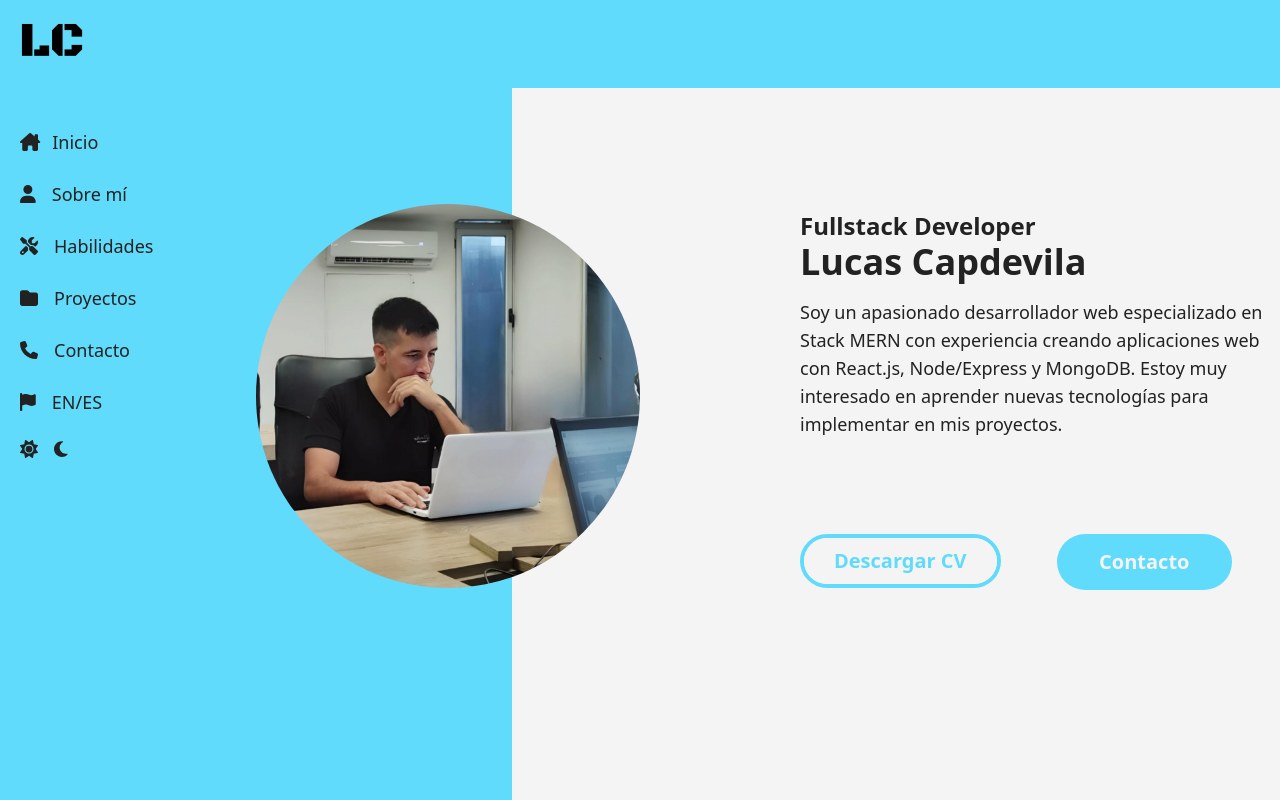
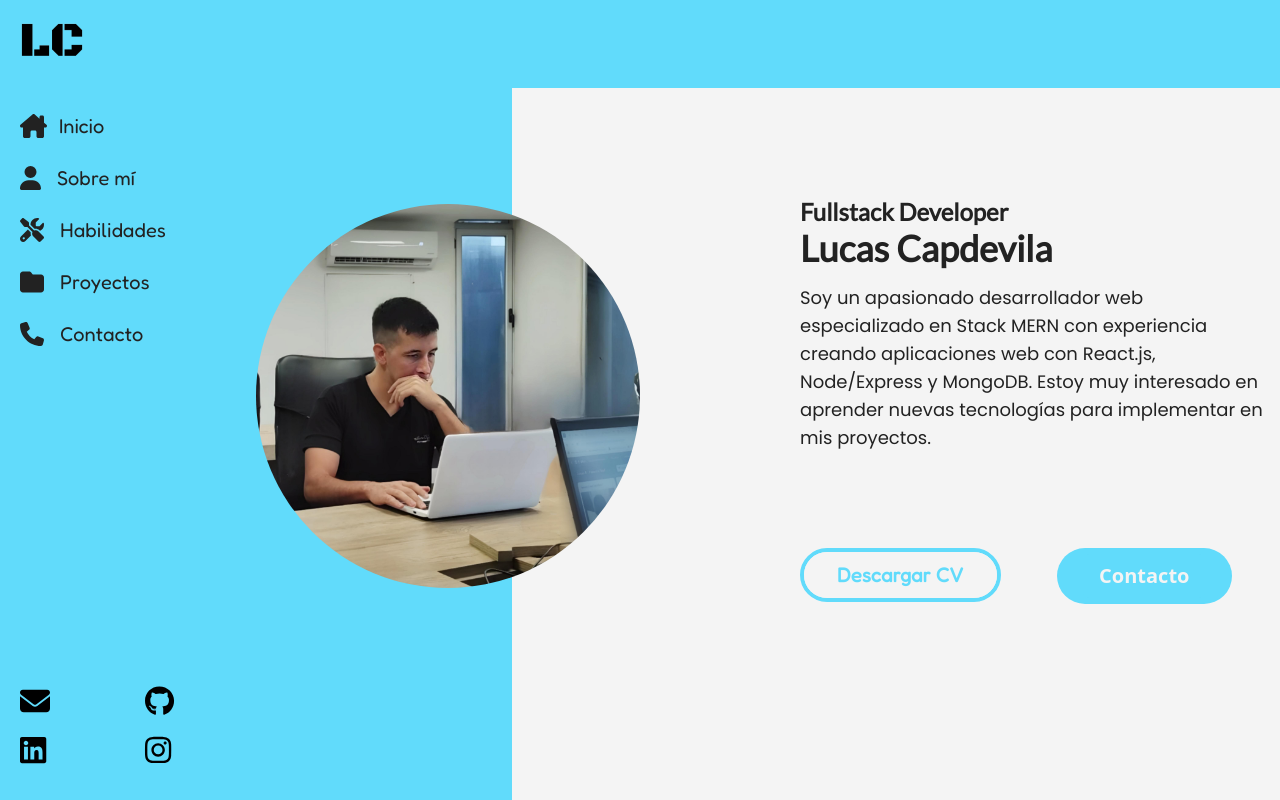
Before and after one commit to lucasecapdevila/portfolio-web, a React (Vite) app: page / in a window 1280 px wide. Built offline with nearby package versions, Linux system fonts and the light colour scheme.

Commit message:
sidebar en mobile terminado

```diff
--- a/src/components/common/Menu.jsx
+++ b/src/components/common/Menu.jsx
@@ -1,7 +1,8 @@
 import { FontAwesomeIcon } from "@fortawesome/react-fontawesome";
+import { faEnvelope, faFlag, faFolder, faHouseChimney, faMoon, faPhone, faScrewdriverWrench, faSun, faUser } from "@fortawesome/free-solid-svg-icons";
+import { faGithub, faInstagram, faLinkedin } from "@fortawesome/free-brands-svg-icons";
 import logo from "../../assets/logo-black2.png"
 import { Link } from "react-router-dom";
-import { faFlag, faFolder, faHouseChimney, faMoon, faPhone, faScrewdriverWrench, faSun, faUser } from "@fortawesome/free-solid-svg-icons";
 
 const Menu = () => {
   return (
@@ -44,73 +45,95 @@ const Menu = () => {
 
       <aside
         id="logo-sidebar"
-        className="fixed top-0 left-0 z-40 mt-10 w-64 h-screen pt-20 transition-transform -translate-x-full bg-reactLightBlue sm:translate-x-0 dark:bg-gray-800 dark:border-gray-700"
+        className="enlaces fixed top-0 left-0 z-40 w-64 h-screen pt-20 transition-transform -translate-x-full bg-reactLightBlue sm:translate-x-0 dark:bg-gray-800 dark:border-gray-700"
         aria-label="Sidebar"
       >
-        <div className="h-full px-3 pb-4 overflow-y-auto">
-          <ul className="space-y-2 font-medium text-lg">
+        <div className="h-full flex flex-col justify-between px-3 pb-4 overflow-y-auto">
+          <ul className="mt-6 space-y-2 font-medium text-lg">
             <li>
               <Link
                 to="/"
-                className="flex items-center p-2 text-textBlack rounded-lg dark:text-white hover:bg-gray-100 dark:hover:bg-gray-700 group"
+                className="flex items-center text-xl p-2 text-textBlack rounded-lg dark:text-white hover:bg-gray-100 dark:hover:bg-gray-700 group"
               >
-                <FontAwesomeIcon icon={faHouseChimney} />
+                <FontAwesomeIcon icon={faHouseChimney} className="text-2xl" />
                 <span className="ms-3">Inicio</span>
               </Link>
             </li>
             <li>
               <Link
                 to="/about"
-                className="flex items-center p-2 text-textBlack rounded-lg dark:text-white hover:bg-gray-100 dark:hover:bg-gray-700 group"
+                className="flex items-center text-xl p-2 text-textBlack rounded-lg dark:text-white hover:bg-gray-100 dark:hover:bg-gray-700 group"
               >
-                <FontAwesomeIcon icon={faUser} />
+                <FontAwesomeIcon icon={faUser} className="text-2xl" />
                 <span className="ms-4">Sobre mí</span>
               </Link>
             </li>
             <li>
               <Link
                 to="/skills"
-                className="flex items-center p-2 text-textBlack rounded-lg dark:text-white hover:bg-gray-100 dark:hover:bg-gray-700 group"
+                className="flex items-center text-xl p-2 text-textBlack rounded-lg dark:text-white hover:bg-gray-100 dark:hover:bg-gray-700 group"
               >
-                <FontAwesomeIcon icon={faScrewdriverWrench} />
+                <FontAwesomeIcon icon={faScrewdriverWrench} className="text-2xl" />
                 <span className="ms-4">Habilidades</span>
               </Link>
             </li>
             <li>
               <Link
-                to="/skills"
-                className="flex items-center p-2 text-textBlack rounded-lg dark:text-white hover:bg-gray-100 dark:hover:bg-gray-700 group"
+                to="/projects"
+                className="flex items-center text-xl p-2 text-textBlack rounded-lg dark:text-white hover:bg-gray-100 dark:hover:bg-gray-700 group"
               >
-                <FontAwesomeIcon icon={faFolder} />
+                <FontAwesomeIcon icon={faFolder} className="text-2xl" />
                 <span className="ms-4">Proyectos</span>
               </Link>
             </li>
             <li>
               <Link
-                to="/skills"
-                className="flex items-center p-2 text-textBlack rounded-lg dark:text-white hover:bg-gray-100 dark:hover:bg-gray-700 group"
+                to="/contact"
+                className="flex items-center text-xl p-2 text-textBlack rounded-lg dark:text-white hover:bg-gray-100 dark:hover:bg-gray-700 group"
               >
-                <FontAwesomeIcon icon={faPhone} />
+                <FontAwesomeIcon icon={faPhone} className="text-2xl" />
                 <span className="ms-4">Contacto</span>
               </Link>
             </li>
-            <li>
+            {/* <li>
               <Link
                 to="/"
-                className="flex items-center p-2 text-textBlack rounded-lg dark:text-white hover:bg-gray-100 dark:hover:bg-gray-700 group"
+                className="flex items-center text-xl p-2 text-textBlack rounded-lg dark:text-white hover:bg-gray-100 dark:hover:bg-gray-700 group"
               >
-                <FontAwesomeIcon icon={faFlag} />
+                <FontAwesomeIcon icon={faFlag} className="text-2xl" />
                 <span className="ms-4">EN/ES</span>
               </Link>
             </li>
             <li>
               <Link
                 to="/"
-                className="flex items-center p-2 text-textBlack rounded-lg dark:text-white hover:bg-gray-100 dark:hover:bg-gray-700 group"
+                className="flex items-center text-xl p-2 text-textBlack rounded-lg dark:text-white hover:bg-gray-100 dark:hover:bg-gray-700 group"
               >
-                <FontAwesomeIcon className=" me-4" icon={faSun} />
-                <FontAwesomeIcon icon={faMoon} />
+                <FontAwesomeIcon className="text-2xl me-4" icon={faSun} />
+                <FontAwesomeIcon icon={faMoon} className="text-2xl" />
                 <span className="ms-4"></span>
+              </Link>
+            </li> */}
+          </ul>
+          <ul className="mb-2 md:columns-2 space-y-4 font-medium text-lg">
+            <li className="px-2">
+              <Link to='mailto:example@example.com?subject=FullStack Portfolio&body=Hola ! Vi tu portfolio y me interesan tus servicios.'>
+                <FontAwesomeIcon icon={faEnvelope} className="text-3xl" />
+              </Link>
+            </li>
+            <li className="px-2">
+              <Link to='https://www.linkedin.com/in/lucasecapdevila/' target="_blank">
+                <FontAwesomeIcon icon={faLinkedin} className="text-3xl" />
+              </Link>
+            </li>
+            <li className="px-2">
+              <Link to='https://github.com/lucasecapdevila' target="_blank">
+                <FontAwesomeIcon icon={faGithub} className="text-3xl" />
+              </Link>
+            </li>
+            <li className="px-2">
+              <Link to='https://www.instagram.com/lucasecapdevila/' target="_blank">
+                <FontAwesomeIcon icon={faInstagram} className="text-3xl" />
               </Link>
             </li>
           </ul>
--- a/src/components/pages/Home.jsx
+++ b/src/components/pages/Home.jsx
@@ -14,13 +14,13 @@ const Home = () => {
           alt="lucasecapdevila" />
         <div className="w-full md:w-1/2 xl:w-3/5 flex flex-col justify-center items-center md:items-start mt-36 md:mt-0 bg-whiteBg">
           <div className="flex flex-col-reverse justify-center items-center md:items-start md:ms-20 xl:ms-72">
-            <h1 className="text-textBlack text-4xl font-bold">Lucas Capdevila</h1>
-            <h2 className="text-textBlack text-2xl font-bold">Fullstack Developer</h2>
+            <h1 className="titulos text-textBlack text-4xl font-bold">Lucas Capdevila</h1>
+            <h2 className="titulos text-textBlack text-2xl font-bold">Fullstack Developer</h2>
           </div>
-          <p className="text-textBlack text-lg text-center md:text-left font-normal content-end px-2 md:ps-0 md:pe-2 mt-4 md:ms-20 md:mb-20 xl:ms-72 xl:mb-20">Soy un apasionado desarrollador web especializado en Stack MERN con experiencia creando aplicaciones web con React.js, Node/Express y MongoDB. Estoy muy interesado en aprender nuevas tecnologías para implementar en mis proyectos.</p>
+          <p className="textos text-textBlack text-lg text-center md:text-left font-normal content-end px-2 md:ps-0 md:pe-2 mt-4 md:ms-20 md:mb-20 xl:ms-72 xl:mb-20">Soy un apasionado desarrollador web especializado en Stack MERN con experiencia creando aplicaciones web con React.js, Node/Express y MongoDB. Estoy muy interesado en aprender nuevas tecnologías para implementar en mis proyectos.</p>
           <div className="w-full md:w-2/3 md:ms-20 xl:ms-56 px-4 xl:px-0 md:px-0 xl:flex justify-start">
             <a href={pdf} download className="w-full md:w-2/3 xl:w-2/4 md:ms-16 px-4 xl:px-0 mt-4 justify-center">
-              <Button pill outline className="cvBtn w-full border-4 border-reactLightBlue p-0 text-reactLightBlue font-bold">Descargar CV</Button>
+              <Button pill outline className="cvBtn enlaces w-full border-4 border-reactLightBlue p-0 text-reactLightBlue font-bold">Descargar CV</Button>
             </a>
             <Link className="hidden md:inline w-full md:w-2/3 xl:w-2/4 md:ms-16 xl:ms-10 px-4 mt-4 justify-center">
               <Button to="/contacto" pill className="contactoBtn w-full bg-reactLightBlue border-4 text-whiteBg font-bold">Contacto</Button>
--- a/src/index.css
+++ b/src/index.css
@@ -1,6 +1,27 @@
+@import url('https://fonts.googleapis.com/css2?family=Fredoka&family=Lato:wght@100;400&family=Poppins&display=swap');
+
 @tailwind base;
 @tailwind components;
 @tailwind utilities;
+
+
+.titulos{
+  font-family: "Lato", sans-serif;
+  font-style: normal;
+}
+
+.enlaces{
+  font-family: "Fredoka", sans-serif;
+  font-optical-sizing: auto;
+  font-style: normal;
+  font-variation-settings:
+    "wdth" 100;
+}
+
+.textos{
+  font-family: "Poppins", sans-serif;
+  font-style: normal;
+}
 
 #root{
   min-height: 100vh;
```
